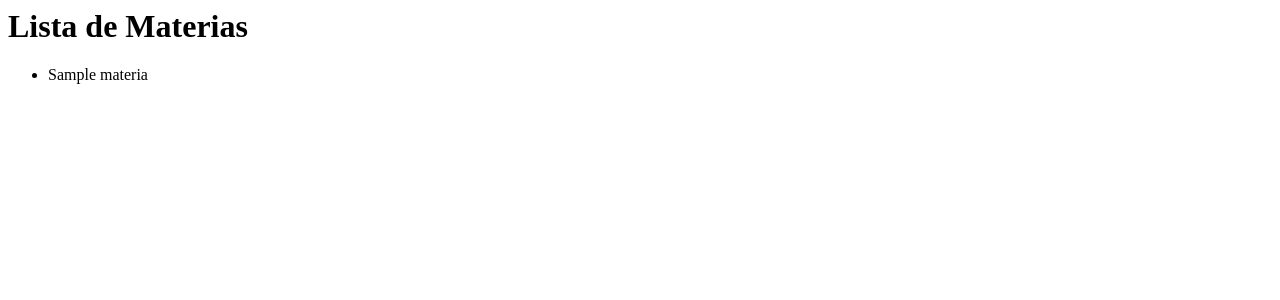
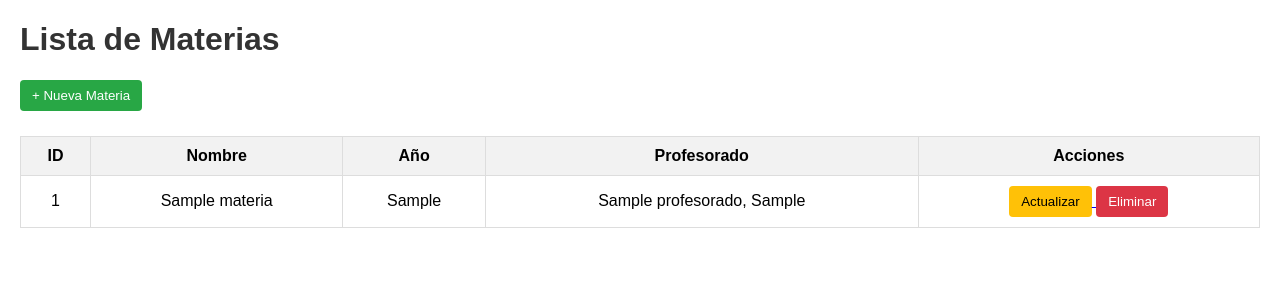
Before and after one commit to dama552/ctp-sitefa, a Django app: page /materia/leer/ in a window 1280 px wide. Shown: the top 300 px of the page. Run offline with Django 5.2, Linux system fonts and the light colour scheme; tables that the repository leaves empty hold one stand-in row (values such as "Sample post").

Commit message:
modelo y configuracion de leer.html

```diff
--- a/src/templates/materia/leer.html
+++ b/src/templates/materia/leer.html
@@ -1,8 +1,98 @@
-<h1>Lista de Materias</h1>
-<ul>
-{% for materia in materias %}
-<li>{{ materia.nombre }}</li>
-{% empty %}
-<li>No hay materias disponibles.</li>
-{% endfor %}
-</ul>
+<!DOCTYPE html>
+<html lang="es">
+<head>
+    <meta charset="UTF-8">
+    <title>Lista de Materias</title>
+    <style>
+        body {
+            font-family: Arial, sans-serif;
+            margin: 20px;
+        }
+
+        h1 {
+            color: #333;
+        }
+
+        .btn {
+            border: none;
+            padding: 8px 12px;
+            cursor: pointer;
+            border-radius: 4px;
+        }
+
+        .btn-crear {
+            background: #28a745;
+            color: white;
+            margin-bottom: 15px;
+        }
+
+        .btn-actualizar {
+            background: #ffc107;
+        }
+
+        .btn-eliminar {
+            background: #dc3545;
+            color: white;
+        }
+
+        table {
+            border-collapse: collapse;
+            width: 100%;
+            margin-top: 10px;
+        }
+
+        th, td {
+            border: 1px solid #ddd;
+            padding: 10px;
+            text-align: center;
+        }
+
+        th {
+            background: #f2f2f2;
+        }
+    </style>
+</head>
+<body>
+    <h1>Lista de Materias</h1>
+
+    <!-- Botón para crear nueva materia -->
+    <a href="{% url 'materia:materia_crear' %}">
+        <button class="btn btn-crear">+ Nueva Materia</button>
+    </a>
+
+    <!-- Tabla de materias -->
+    <table>
+        <thead>
+            <tr>
+                <th>ID</th>
+                <th>Nombre</th>
+                <th>Año</th>
+                <th>Profesorado</th>
+                <th>Acciones</th>
+            </tr>
+        </thead>
+        <tbody>
+            {% for materia in materias %}
+            <tr>
+                <td>{{ materia.id }}</td>
+                <td>{{ materia.nombre }}</td>
+                <td>{{ materia.anio }}</td>
+                <td>{{ materia.profesorado }}</td>
+                <td>
+                    <a href="{% url 'materia:materia_actualizar' materia.id %}">
+                        <button class="btn btn-actualizar">Actualizar</button>
+                    </a>
+                    <a href="{% url 'materia:materia_eliminar' materia.id %}">
+                        <button class="btn btn-eliminar">Eliminar</button>
+                    </a>
+                </td>
+            </tr>
+            {% empty %}
+            <tr>
+                <td colspan="5">No hay materias registradas.</td>
+            </tr>
+            {% endfor %}
+        </tbody>
+    </table>
+</body>
+</html>
```
